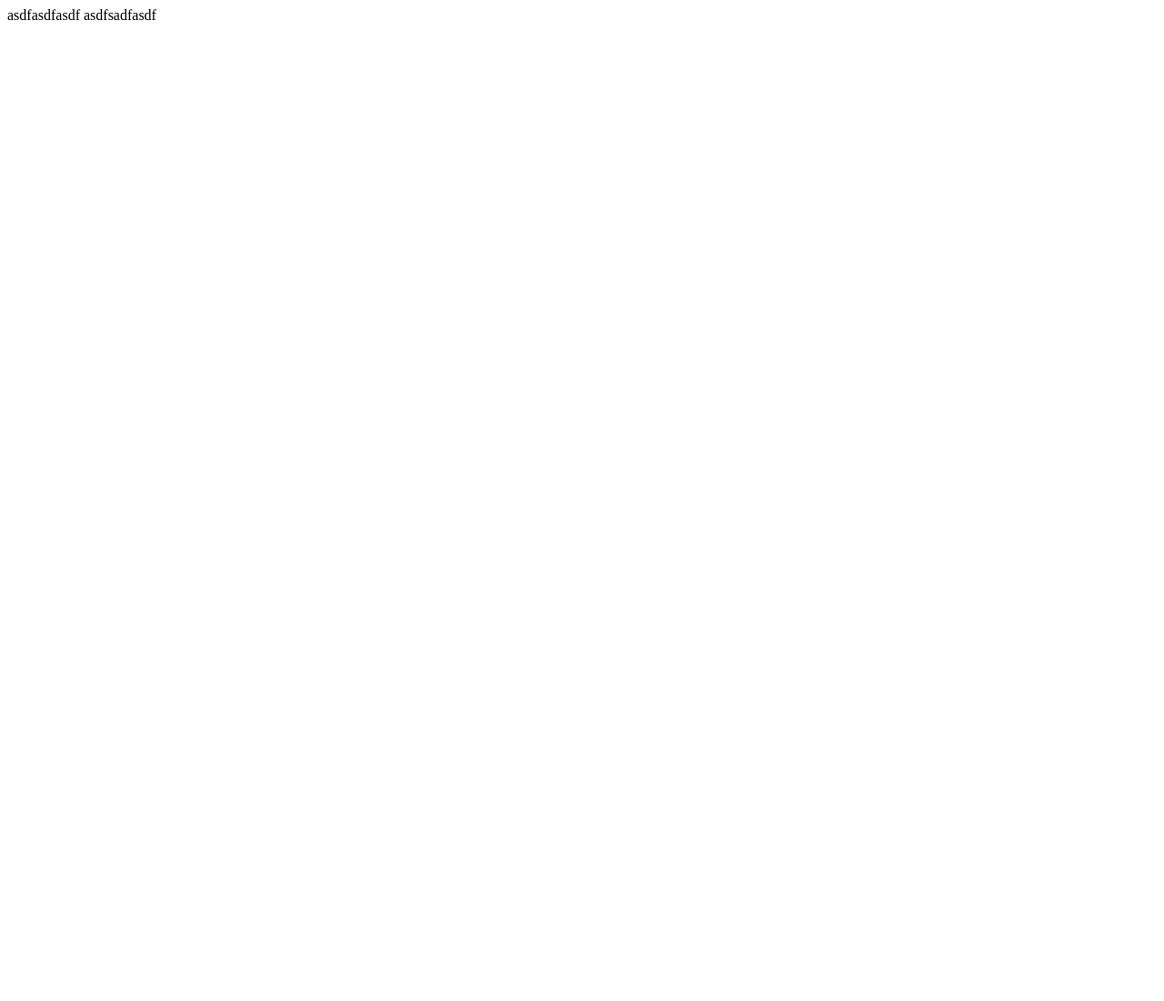
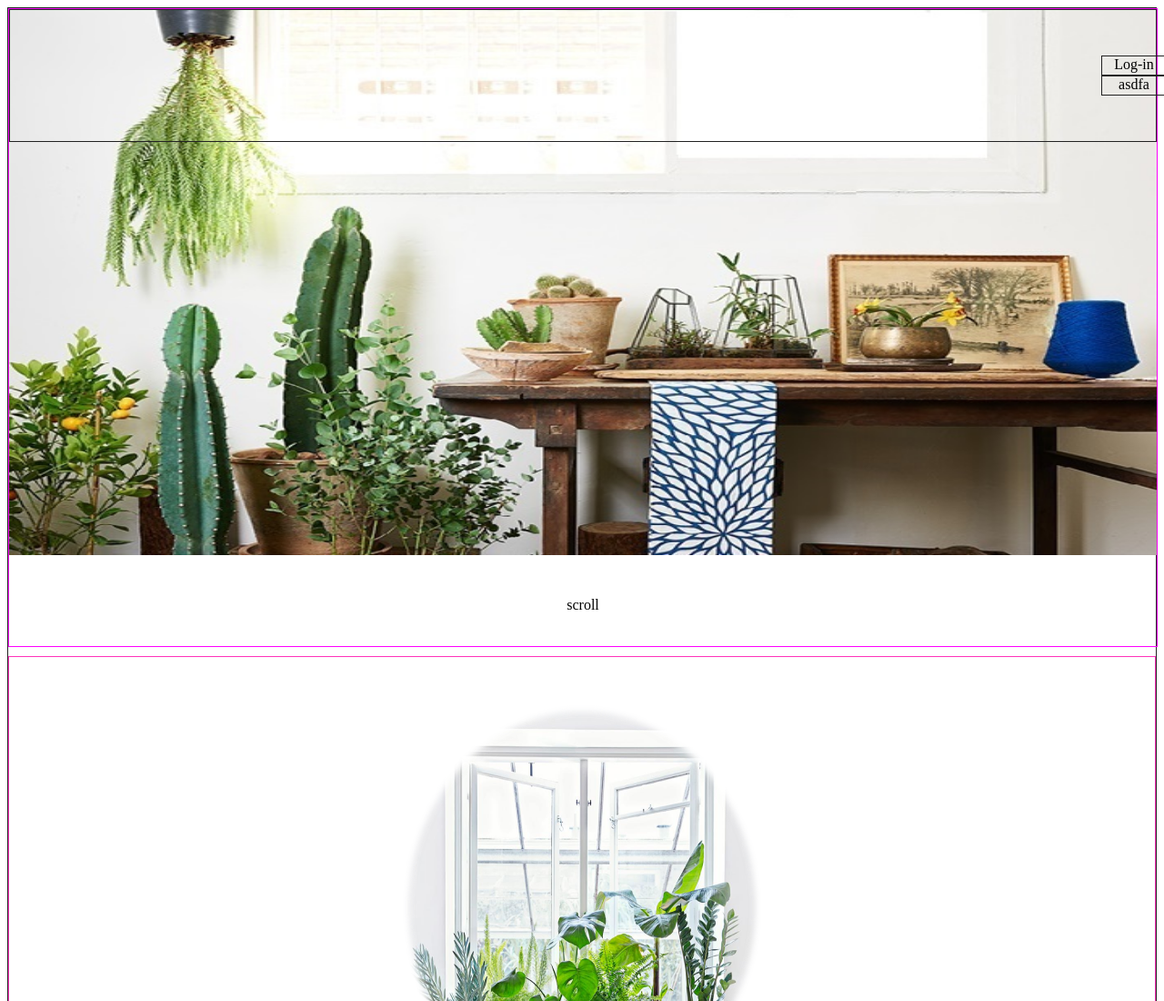
Before and after one commit to ErikGolke/Folium, a plain HTML site: page myflower.html in a window 1280 px wide. Shown: the top 1100 px of the page at 91% size. Before the commit the page ends 800 px from the top, so only its background shows below. Drawn offline with nearby package versions, Linux system fonts and the light colour scheme.

Commit message:
add some pictures

```diff
--- a/myflower.html
+++ b/myflower.html
@@ -1,10 +1,77 @@
 <!doctype html>
 <html>
     <head>
+        <style>
+            #wrapper {
+                margin:0;
+                border:1px solid #222222;
+            }
+            #first {
+                width:100%;
+                height:700px;
+                border:1px solid #ff00ff;
+                background-image:url('./pictures/background.jpg');
+                background-repeat:no-repeat;
+                background-size:100% 600px;
+                margin:0 auto;
+                margin-bottom:10px;
 
+            }
+            #navi {
+                border:1px solid #222222;
+                padding:50px;
+                padding-left:1200px;
+
+            }
+            #bottom {
+                margin-top:500px;
+                text-align: center;
+            }
+            .aclass {
+                border:1px solid #222222;
+                display:inline-block;
+                width:70px;
+                height:20px;
+                text-align: center;
+            }
+            #second {
+                height:700px;
+                border:1px solid #ff33bb;
+            }
+            #secondpic {
+                width:400px;
+                height:450px;
+                margin:0 auto;
+                display:block;
+                margin-top:50px;
+            }
+            #last {
+                height:700px;
+                border:1px solid #222222;
+            }
+        </style>
+        <script src="http://ajax.googleapis.com/ajax/libs/jquery/1.11.2/jquery.min.js"></script>
+        <script>
+            $(document).ready(function() {
+                $('#bottom').animate({opacity:"0"},500);
+        </script>
     </head>
     <body>
-        asdfasdfasdf
-        asdfsadfasdf
+        <div id="wrapper">
+            <div id="first">
+                <div id="navi">
+                    <div class="aclass">Log-in</div>
+                    <div class="aclass">asdfa</div>
+                </div>
+                <div id="bottom">scroll</div>
+            </div>
+            <div id="second">
+                <img id="secondpic" src="./pictures/secondpic.png">;
+                <div>alkdjsflkajsdfl</div>
+            </div>
+            <div id="last">
+                Registering..
+            </div>
+        </div>
     </body>
 </html>
```
Also changed, not shown: pictures/background.jpg (added), pictures/secondpic.png (added).
